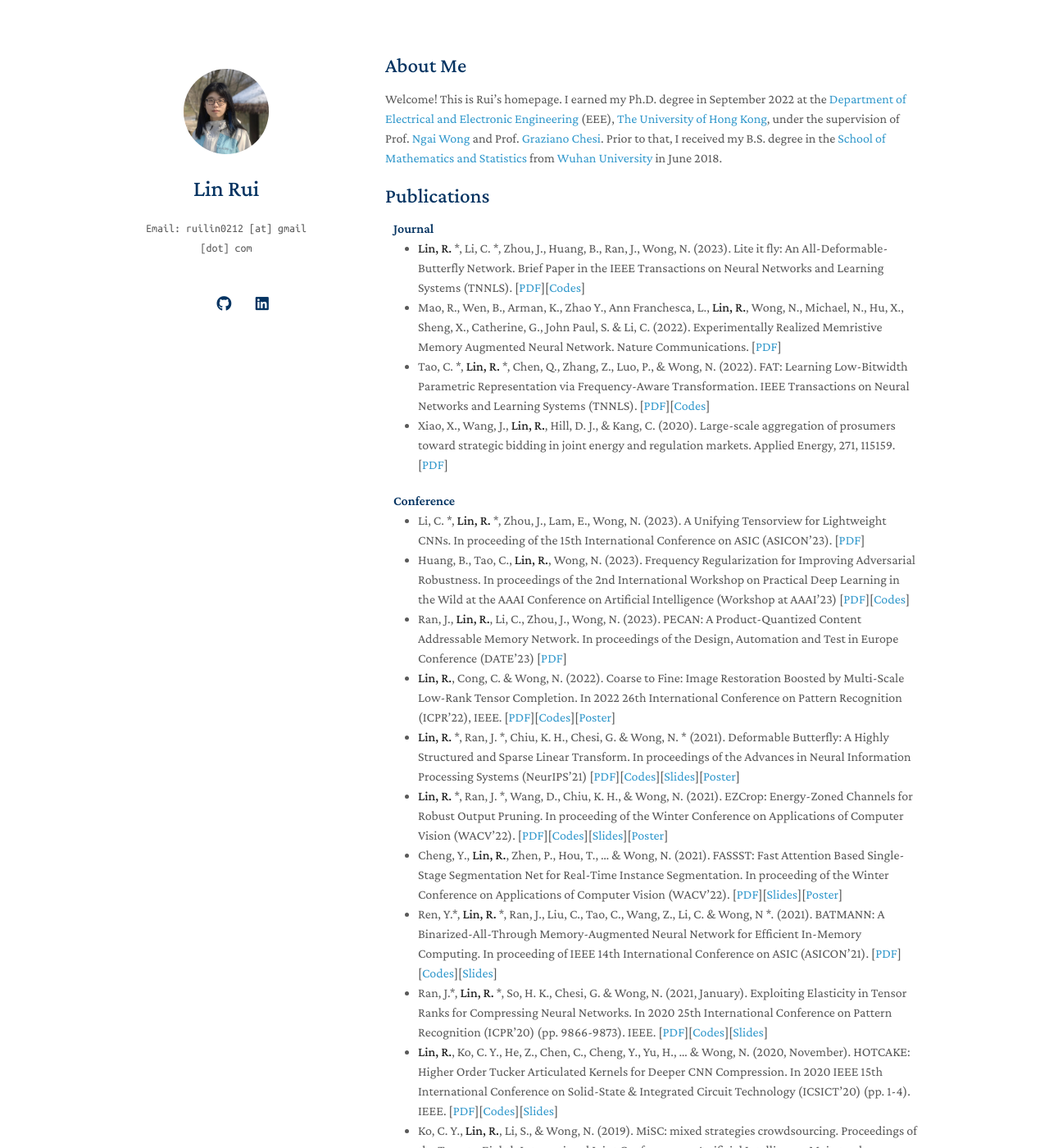
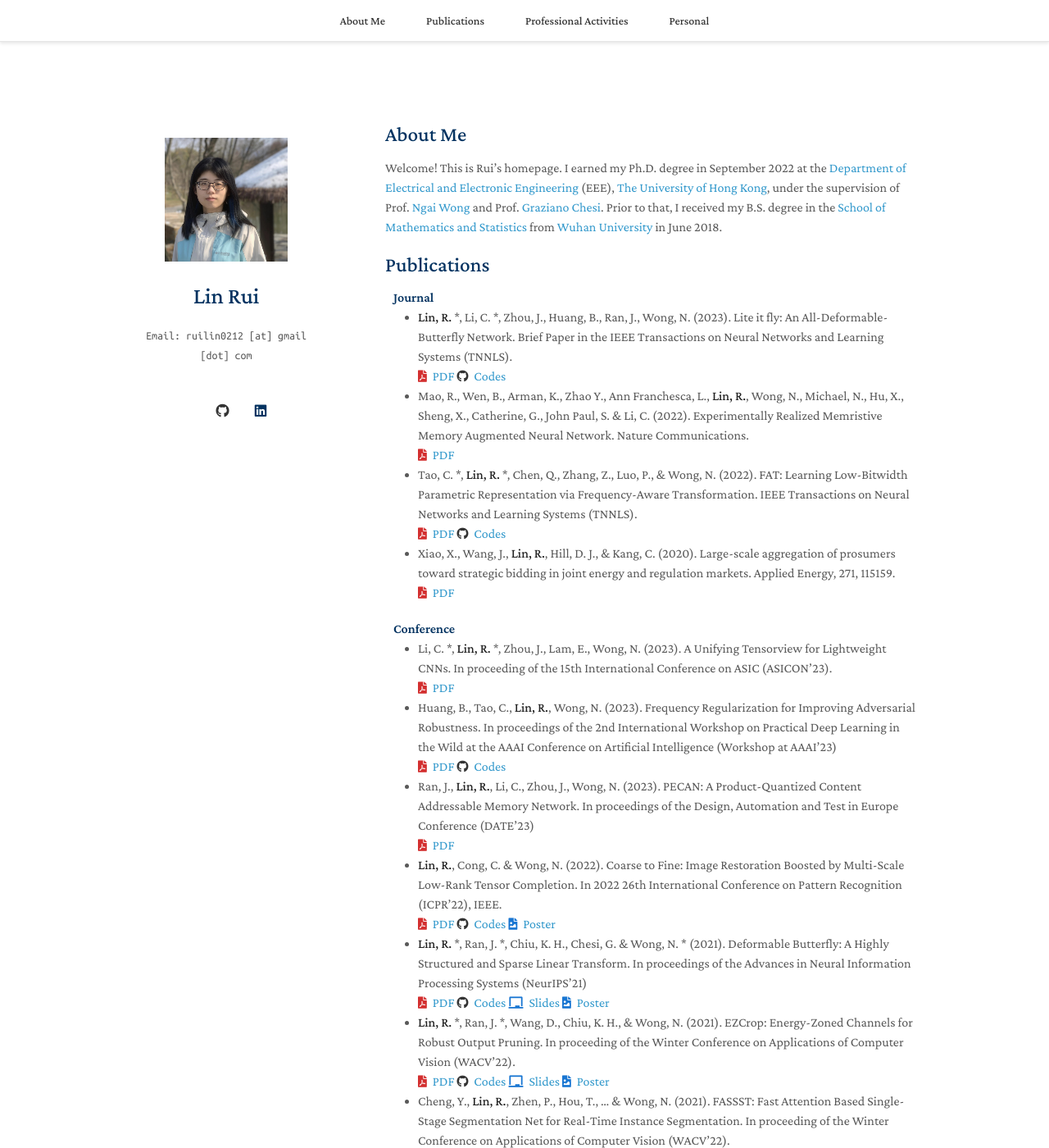
Before and after one commit to rlin27/rlin27.github.io, a Jekyll site: the page built from index.md, in a window 1280 px wide and 1400 px high. Shown: the whole window at 82% size. Built offline with Jekyll 4.4.1, drawn with Linux system fonts in a browser that asks for light colours; nearby versions of some CDN libraries; a style sheet for code colours, icons or effects is not loaded; our own code applies the rules of GitHub Pages for plain Markdown files; some of the changed text lies outside the part shown.

Commit message:
Add navigation bar, publication icons, and update avatar styling - Add top navigation bar with sections: About Me, Publications, Professional Activities, Personal - Add icons to publication links (PDF, Codes, Slides, Poster) - Update publication links to display on new line below paper titles - Change avatar from circular to square shape - Increase avatar size - Add smooth scrolling for navigation

```diff
--- a/_layouts/homepage.html
+++ b/_layouts/homepage.html
@@ -34,8 +34,22 @@
     <link rel="stylesheet" href="./assets/css/publications-no-dark-mode.css">
     {% endif %}
 
+    <style>
+      html {
+        scroll-behavior: smooth;
+      }
+    </style>
+
   </head>
   <body>
+    <nav class="main-nav">
+      <ul>
+        <li><a href="#about-me">About Me</a></li>
+        <li><a href="#publications">Publications</a></li>
+        <li><a href="#professional-activities">Professional Activities</a></li>
+        <li><a href="#personal">Personal</a></li>
+      </ul>
+    </nav>
     <div class="wrapper">
       <header>
 
--- a/_sass/minimal-light-no-dark-mode.scss
+++ b/_sass/minimal-light-no-dark-mode.scss
@@ -160,7 +160,7 @@ papertitle {
     }
 
     .image.avatar {
-      border-radius: 100%;
+      border-radius: 0;
     }
 
       .image.avatar:before {
@@ -168,8 +168,8 @@ papertitle {
       }
 
       .image.avatar img {
-        border-radius: 100%;
-        width: 45%;
+        border-radius: 0;
+        width: 65%;
         padding: 20px;
         // border: 1px solid #ddd;
         // padding: 3px;
@@ -178,7 +178,7 @@ papertitle {
 
     #header .image.avatar {
       margin: 0 0 1em 0;
-      width: 8.00em;
+      width: 12.00em;
     }
 
 h3, h4, h5, h6 {
@@ -235,6 +235,7 @@ a:hover small {
 .wrapper {
   width:960px;
   margin:0 auto;
+  padding-top: 60px;
 }
 
 blockquote {
@@ -287,7 +288,7 @@ header {
   float:left;
   position:fixed;
   -webkit-font-smoothing:subpixel-antialiased;
-  padding-top:4.0em;
+  padding-top:5.5em;
   text-align:center
 }
 
@@ -355,8 +356,62 @@ header ul a strong {
 section {
   width:650px;
   float:right;
-  padding-top:4.0em;
+  padding-top:5.5em;
   padding-bottom:50px;
+}
+
+.main-nav {
+  position: fixed;
+  top: 0;
+  left: 0;
+  right: 0;
+  width: 100%;
+  background-color: #fff;
+  border-bottom: 1px solid #e5e5e5;
+  z-index: 1000;
+  box-shadow: 0 2px 4px rgba(0,0,0,0.1);
+}
+
+.main-nav ul {
+  list-style: none;
+  margin: 0 auto;
+  padding: 0;
+  max-width: 960px;
+  display: flex;
+  justify-content: center;
+  align-items: center;
+  height: 50px;
+}
+
+.main-nav li {
+  margin: 0;
+  padding: 0;
+  border: none;
+  float: none;
+  width: auto;
+  height: auto;
+}
+
+.main-nav a {
+  display: block;
+  padding: 15px 25px;
+  color: #333;
+  text-decoration: none;
+  font-size: 14px;
+  font-weight: 500;
+  transition: color 0.3s ease, background-color 0.3s ease;
+  border-radius: 0;
+  line-height: 20px;
+  height: auto;
+}
+
+.main-nav a:hover {
+  color: #39c;
+  background-color: #f8f8f8;
+}
+
+.main-nav a:active {
+  background-color: #f0f0f0;
 }
 
 small {
@@ -420,8 +475,8 @@ footer {
 
 
    .image.avatar img {
-        border-radius: 100%;
-        width: 117px;
+        border-radius: 0;
+        width: 160px;
         padding:20px;
       }
   #head1o2 {
@@ -452,6 +507,17 @@ footer {
 
   }
 
+  .main-nav ul {
+    flex-wrap: wrap;
+    height: auto;
+    min-height: 50px;
+  }
+
+  .main-nav a {
+    padding: 12px 15px;
+    font-size: 13px;
+  }
+
   pre, code {
     word-wrap:normal;
   }
@@ -475,9 +541,28 @@ footer {
     width:33%;
   }
 
+  .main-nav ul {
+    flex-direction: column;
+    height: auto;
+  }
+
+  .main-nav li {
+    width: 100%;
+    border-bottom: 1px solid #e5e5e5;
+  }
+
+  .main-nav a {
+    padding: 12px 20px;
+    text-align: left;
+  }
+
+  .main-nav li:last-child {
+    border-bottom: none;
+  }
+
   .image.avatar img {
-      border-radius: 100%;
-      width: 95px;
+      border-radius: 0;
+      width: 130px;
       padding:20px;
   }
   #head1o2 {
@@ -509,6 +594,36 @@ footer {
   cursor: pointer;
 }
 
+/* Publication link icons styling */
+a i.fas, a i.fab {
+  margin-right: 4px;
+  font-size: 0.9em;
+}
+
+a i.fa-file-pdf {
+  color: #d32f2f;
+}
+
+a i.fab.fa-github {
+  color: #333;
+}
+
+a i.fa-file-image, a i.fa-chalkboard {
+  color: #1976d2;
+}
+
+a:hover i.fa-file-pdf {
+  color: #b71c1c;
+}
+
+a:hover i.fab.fa-github {
+  color: #000;
+}
+
+a:hover i.fa-file-image, a:hover i.fa-chalkboard {
+  color: #1565c0;
+}
+
 .bibref {
   font-size: 70%;
   margin-top: 10px;
--- a/_sass/minimal-light.scss
+++ b/_sass/minimal-light.scss
@@ -207,7 +207,7 @@ papertitle {
     }
 
     .image.avatar {
-      border-radius: 100%;
+      border-radius: 0;
     }
 
       .image.avatar:before {
@@ -215,8 +215,8 @@ papertitle {
       }
 
       .image.avatar img {
-        border-radius: 100%;
-        width: 45%;
+        border-radius: 0;
+        width: 65%;
         padding: 20px;
         // border: 1px solid #ddd;
         // padding: 3px;
@@ -225,7 +225,7 @@ papertitle {
 
     #header .image.avatar {
       margin: 0 0 1em 0;
-      width: 8.00em;
+      width: 12.00em;
     }
 
 h3, h4, h5, h6 {
@@ -298,6 +298,7 @@ a:hover small {
 .wrapper {
   width:960px;
   margin:0 auto;
+  padding-top: 60px;
 }
 
 blockquote {
@@ -360,7 +361,7 @@ header {
   float:left;
   position:fixed;
   -webkit-font-smoothing:subpixel-antialiased;
-  padding-top:4.0em;
+  padding-top:5.5em;
   text-align:center
 }
 
@@ -434,8 +435,88 @@ header ul a strong {
 section {
   width:650px;
   float:right;
-  padding-top:4.0em;
+  padding-top:5.5em;
   padding-bottom:50px;
+}
+
+.main-nav {
+  position: fixed;
+  top: 0;
+  left: 0;
+  right: 0;
+  width: 100%;
+  background-color: #fff;
+  border-bottom: 1px solid #e5e5e5;
+  z-index: 1000;
+  box-shadow: 0 2px 4px rgba(0,0,0,0.1);
+}
+
+@media (prefers-color-scheme: dark) {
+  .main-nav {
+    background-color: #1a1a1a;
+    border-bottom: 1px solid #333;
+  }
+}
+
+.main-nav ul {
+  list-style: none;
+  margin: 0 auto;
+  padding: 0;
+  max-width: 960px;
+  display: flex;
+  justify-content: center;
+  align-items: center;
+  height: 50px;
+}
+
+.main-nav li {
+  margin: 0;
+  padding: 0;
+  border: none;
+  float: none;
+  width: auto;
+  height: auto;
+}
+
+.main-nav a {
+  display: block;
+  padding: 15px 25px;
+  color: #333;
+  text-decoration: none;
+  font-size: 14px;
+  font-weight: 500;
+  transition: color 0.3s ease, background-color 0.3s ease;
+  border-radius: 0;
+  line-height: 20px;
+  height: auto;
+}
+
+@media (prefers-color-scheme: dark) {
+  .main-nav a {
+    color: #eeeff0;
+  }
+}
+
+.main-nav a:hover {
+  color: #39c;
+  background-color: #f8f8f8;
+}
+
+@media (prefers-color-scheme: dark) {
+  .main-nav a:hover {
+    color: #3eb7f0;
+    background-color: #2a2a2a;
+  }
+}
+
+.main-nav a:active {
+  background-color: #f0f0f0;
+}
+
+@media (prefers-color-scheme: dark) {
+  .main-nav a:active {
+    background-color: #333;
+  }
 }
 
 small {
@@ -499,8 +580,8 @@ footer {
 
 
    .image.avatar img {
-        border-radius: 100%;
-        width: 117px;
+        border-radius: 0;
+        width: 160px;
         padding:20px;
       }
   #head1o2 {
@@ -531,6 +612,17 @@ footer {
 
   }
 
+  .main-nav ul {
+    flex-wrap: wrap;
+    height: auto;
+    min-height: 50px;
+  }
+
+  .main-nav a {
+    padding: 12px 15px;
+    font-size: 13px;
+  }
+
   pre, code {
     word-wrap:normal;
   }
@@ -554,9 +646,34 @@ footer {
     width:33%;
   }
 
+  .main-nav ul {
+    flex-direction: column;
+    height: auto;
+  }
+
+  .main-nav li {
+    width: 100%;
+    border-bottom: 1px solid #e5e5e5;
+  }
+
+  @media (prefers-color-scheme: dark) {
+    .main-nav li {
+      border-bottom: 1px solid #333;
+    }
+  }
+
+  .main-nav a {
+    padding: 12px 20px;
+    text-align: left;
+  }
+
+  .main-nav li:last-child {
+    border-bottom: none;
+  }
+
   .image.avatar img {
-      border-radius: 100%;
-      width: 95px;
+      border-radius: 0;
+      width: 130px;
       padding:20px;
   }
   #head1o2 {
@@ -588,6 +705,62 @@ footer {
   cursor: pointer;
 }
 
+/* Publication link icons styling */
+a i.fas, a i.fab {
+  margin-right: 4px;
+  font-size: 0.9em;
+}
+
+a i.fa-file-pdf {
+  color: #d32f2f;
+}
+
+a i.fab.fa-github {
+  color: #333;
+}
+
+a i.fa-file-image, a i.fa-chalkboard {
+  color: #1976d2;
+}
+
+a:hover i.fa-file-pdf {
+  color: #b71c1c;
+}
+
+a:hover i.fab.fa-github {
+  color: #000;
+}
+
+a:hover i.fa-file-image, a:hover i.fa-chalkboard {
+  color: #1565c0;
+}
+
+@media (prefers-color-scheme: dark) {
+  a i.fa-file-pdf {
+    color: #ef5350;
+  }
+
+  a i.fab.fa-github {
+    color: #eeeff0;
+  }
+
+  a i.fa-file-image, a i.fa-chalkboard {
+    color: #64b5f6;
+  }
+
+  a:hover i.fa-file-pdf {
+    color: #e57373;
+  }
+
+  a:hover i.fab.fa-github {
+    color: #fff;
+  }
+
+  a:hover i.fa-file-image, a:hover i.fa-chalkboard {
+    color: #90caf9;
+  }
+}
+
 .bibref {
   font-size: 70%;
   margin-top: 10px;
--- a/index.md
+++ b/index.md
@@ -2,33 +2,33 @@
 layout: homepage
 ---
 
-## About Me
+<h2 id="about-me">About Me</h2>
 
 Welcome! This is Rui's homepage. I earned my Ph.D. degree in September 2022 at the [Department of Electrical and Electronic Engineering](https://www.eee.hku.hk/) (EEE), [The University of Hong Kong](https://www.hku.hk/), under the supervision of Prof. [Ngai Wong](https://www.eee.hku.hk/~nwong/) and Prof. [Graziano Chesi](https://www.eee.hku.hk/~chesi/). Prior to that, I received my B.S. degree in the [School of Mathematics and Statistics](http://maths.whu.edu.cn/Englishversion/) from [Wuhan University](https://en.whu.edu.cn/) in June 2018.
 
-## Publications
+<h2 id="publications">Publications</h2>
 <h4 style="margin:0 10px 0;">Journal</h4>
-+ **Lin, R.** *, Li, C. *, Zhou, J., Huang, B., Ran, J., Wong, N. (2023). Lite it fly: An All-Deformable-Butterfly Network. Brief Paper in the IEEE Transactions on Neural Networks and Learning Systems (TNNLS). [[PDF](https://arxiv.org/abs/2311.08125)][[Codes](https://github.com/jasonli0707/All-DeBut)]
-+ Mao, R., Wen, B., Arman, K., Zhao Y., Ann Franchesca, L., **Lin, R.**, Wong, N., Michael, N., Hu, X., Sheng, X., Catherine, G., John Paul, S. & Li, C. (2022). Experimentally Realized Memristive Memory Augmented Neural Network. Nature Communications. [[PDF](https://assets.researchsquare.com/files/rs-1821052/v1_covered.pdf?c=1657039003)]
-+ Tao, C. *, **Lin, R.** *, Chen, Q., Zhang, Z., Luo, P., & Wong, N. (2022). FAT: Learning Low-Bitwidth Parametric Representation via Frequency-Aware Transformation. IEEE Transactions on Neural Networks and Learning Systems (TNNLS). [[PDF](https://arxiv.org/abs/2102.07444)][[Codes](https://github.com/ChaofanTao/FAT_Quantization)]
-+ Xiao, X., Wang, J., **Lin, R.**, Hill, D. J., & Kang, C. (2020). Large-scale aggregation of prosumers toward strategic bidding in joint energy and regulation markets. Applied Energy, 271, 115159. [[PDF](https://www.sciencedirect.com/science/article/pii/S0306261920306711)]
++ **Lin, R.** *, Li, C. *, Zhou, J., Huang, B., Ran, J., Wong, N. (2023). Lite it fly: An All-Deformable-Butterfly Network. Brief Paper in the IEEE Transactions on Neural Networks and Learning Systems (TNNLS).<br>[<i class="fas fa-file-pdf"></i> PDF](https://arxiv.org/abs/2311.08125) [<i class="fab fa-github"></i> Codes](https://github.com/jasonli0707/All-DeBut)
++ Mao, R., Wen, B., Arman, K., Zhao Y., Ann Franchesca, L., **Lin, R.**, Wong, N., Michael, N., Hu, X., Sheng, X., Catherine, G., John Paul, S. & Li, C. (2022). Experimentally Realized Memristive Memory Augmented Neural Network. Nature Communications.<br>[<i class="fas fa-file-pdf"></i> PDF](https://assets.researchsquare.com/files/rs-1821052/v1_covered.pdf?c=1657039003)
++ Tao, C. *, **Lin, R.** *, Chen, Q., Zhang, Z., Luo, P., & Wong, N. (2022). FAT: Learning Low-Bitwidth Parametric Representation via Frequency-Aware Transformation. IEEE Transactions on Neural Networks and Learning Systems (TNNLS).<br>[<i class="fas fa-file-pdf"></i> PDF](https://arxiv.org/abs/2102.07444) [<i class="fab fa-github"></i> Codes](https://github.com/ChaofanTao/FAT_Quantization)
++ Xiao, X., Wang, J., **Lin, R.**, Hill, D. J., & Kang, C. (2020). Large-scale aggregation of prosumers toward strategic bidding in joint energy and regulation markets. Applied Energy, 271, 115159.<br>[<i class="fas fa-file-pdf"></i> PDF](https://www.sciencedirect.com/science/article/pii/S0306261920306711)
 
 <h4 style="margin:0 10px 0;">Conference</h4>
-+ Li, C. *, **Lin, R.** *, Zhou, J., Lam, E., Wong, N. (2023). A Unifying Tensorview for Lightweight CNNs. In proceeding of the 15th International Conference on ASIC (ASICON'23). [[PDF](https://arxiv.org/abs/2312.09922)]
-+ Huang, B., Tao, C., **Lin, R.**, Wong, N. (2023). Frequency Regularization for Improving Adversarial Robustness. In proceedings of the 2nd International Workshop on Practical Deep Learning in the Wild at the AAAI Conference on Artificial Intelligence (Workshop at AAAI'23) [[PDF](\files\pdf\AAAI2023_Workshop.pdf)][[Codes](https://github.com/Harr7y/FR)]
-+ Ran, J., **Lin, R.**, Li, C., Zhou, J., Wong, N. (2023). PECAN: A Product-Quantized Content Addressable Memory Network. In proceedings of the Design, Automation and Test in Europe Conference (DATE'23) [[PDF](\files\pdf\PECAN.pdf)]
-+ **Lin, R.**, Cong, C. & Wong, N. (2022). Coarse to Fine: Image Restoration Boosted by Multi-Scale Low-Rank Tensor Completion. In 2022 26th International Conference on Pattern Recognition (ICPR'22), IEEE.  [[PDF](\files\pdf\ICPR_2022_C2F.pdf)][[Codes](https://github.com/rlin27/C2FLRTC)][[Poster](\files\pdf\ICPR2022_ePoster.pdf)]
-+ **Lin, R.** *, Ran, J. *, Chiu, K. H., Chesi, G. & Wong, N. * (2021). Deformable Butterfly: A Highly Structured and Sparse Linear Transform. In proceedings of the Advances in Neural Information Processing Systems (NeurIPS'21) [[PDF](\files\pdf\DeBut_final.pdf)][[Codes](https://github.com/rlin27/DeBut)][[Slides](\files\slides\DeBut_Slides.pdf)][[Poster](\files\slides\DeBut_Poster.pdf)]
-+ **Lin, R.** *, Ran, J. *, Wang, D., Chiu, K. H., & Wong, N. (2021). EZCrop: Energy-Zoned Channels for Robust Output Pruning. In proceeding of the Winter Conference on Applications of Computer Vision (WACV'22). [[PDF](https://arxiv.org/abs/2105.03679)][[Codes](https://github.com/rlin27/EZCrop)][[Slides](\files\slides\EZCrop_Slides.pdf)][[Poster](\files\slides\EZCrop_Poster.pdf)]
-+ Cheng, Y., **Lin, R.**, Zhen, P., Hou, T., ... & Wong, N. (2021). FASSST: Fast Attention Based Single-Stage Segmentation Net for Real-Time Instance Segmentation. In proceeding of the Winter Conference on Applications of Computer Vision (WACV'22). [[PDF](\files\pdf\FASSST.pdf)][[Slides](\files\slides\FASSST_Slides.pdf)][[Poster](\files\slides\FASSST_Poster.pdf)]
-+ Ren, Y.*, **Lin, R.** *, Ran, J., Liu, C., Tao, C., Wang, Z., Li, C. & Wong, N *. (2021). BATMANN: A Binarized-All-Through Memory-Augmented Neural Network for Efficient In-Memory Computing. In proceeding of IEEE 14th International Conference on ASIC (ASICON'21). [[PDF](\files\pdf\ASICON2021__BATMANN.pdf)][[Codes](https://github.com/rlin27/BATMANN)][[Slides](\files\slides\BATMANN_Slides.pdf)]
-+ Ran, J.*, **Lin, R.** *, So, H. K., Chesi, G. & Wong, N. (2021, January). Exploiting Elasticity in Tensor Ranks for Compressing Neural Networks. In 2020 25th International Conference on Pattern Recognition (ICPR'20) (pp. 9866-9873). IEEE. [[PDF](https://arxiv.org/abs/2105.04218)][[Codes](https://github.com/rlin27/NRMF)][[Slides](\files\slides\NRMF.pdf)]
-+ **Lin, R.**, Ko, C. Y., He, Z., Chen, C., Cheng, Y., Yu, H., ... & Wong, N. (2020, November). HOTCAKE: Higher Order Tucker Articulated Kernels for Deeper CNN Compression. In 2020 IEEE 15th International Conference on Solid-State & Integrated Circuit Technology (ICSICT'20) (pp. 1-4). IEEE. [[PDF](https://arxiv.org/abs/2002.12663)][[Codes](https://github.com/rlin27/HOTCAKE)][[Slides](\files\slides\HOTCAKE.pdf)]
-+ Ko, C. Y., **Lin, R.**, Li, S., & Wong, N. (2019). MiSC: mixed strategies crowdsourcing. Proceedings of the Twenty-Eighth International Joint Conference on Artificial Intelligence Main track (IJCAI'19). Pages 1394-1400. [[PDF](\files\pdf\MiSC.pdf)][[Codes](https://github.com/rlin27/MiSC)][[Slides](\files\slides\IJCAI_Pre_v4.pdf)]
++ Li, C. *, **Lin, R.** *, Zhou, J., Lam, E., Wong, N. (2023). A Unifying Tensorview for Lightweight CNNs. In proceeding of the 15th International Conference on ASIC (ASICON'23).<br>[<i class="fas fa-file-pdf"></i> PDF](https://arxiv.org/abs/2312.09922)
++ Huang, B., Tao, C., **Lin, R.**, Wong, N. (2023). Frequency Regularization for Improving Adversarial Robustness. In proceedings of the 2nd International Workshop on Practical Deep Learning in the Wild at the AAAI Conference on Artificial Intelligence (Workshop at AAAI'23)<br>[<i class="fas fa-file-pdf"></i> PDF](\files\pdf\AAAI2023_Workshop.pdf) [<i class="fab fa-github"></i> Codes](https://github.com/Harr7y/FR)
++ Ran, J., **Lin, R.**, Li, C., Zhou, J., Wong, N. (2023). PECAN: A Product-Quantized Content Addressable Memory Network. In proceedings of the Design, Automation and Test in Europe Conference (DATE'23)<br>[<i class="fas fa-file-pdf"></i> PDF](\files\pdf\PECAN.pdf)
++ **Lin, R.**, Cong, C. & Wong, N. (2022). Coarse to Fine: Image Restoration Boosted by Multi-Scale Low-Rank Tensor Completion. In 2022 26th International Conference on Pattern Recognition (ICPR'22), IEEE.<br>[<i class="fas fa-file-pdf"></i> PDF](\files\pdf\ICPR_2022_C2F.pdf) [<i class="fab fa-github"></i> Codes](https://github.com/rlin27/C2FLRTC) [<i class="fas fa-file-image"></i> Poster](\files\pdf\ICPR2022_ePoster.pdf)
++ **Lin, R.** *, Ran, J. *, Chiu, K. H., Chesi, G. & Wong, N. * (2021). Deformable Butterfly: A Highly Structured and Sparse Linear Transform. In proceedings of the Advances in Neural Information Processing Systems (NeurIPS'21)<br>[<i class="fas fa-file-pdf"></i> PDF](\files\pdf\DeBut_final.pdf) [<i class="fab fa-github"></i> Codes](https://github.com/rlin27/DeBut) [<i class="fas fa-chalkboard"></i> Slides](\files\slides\DeBut_Slides.pdf) [<i class="fas fa-file-image"></i> Poster](\files\slides\DeBut_Poster.pdf)
++ **Lin, R.** *, Ran, J. *, Wang, D., Chiu, K. H., & Wong, N. (2021). EZCrop: Energy-Zoned Channels for Robust Output Pruning. In proceeding of the Winter Conference on Applications of Computer Vision (WACV'22).<br>[<i class="fas fa-file-pdf"></i> PDF](https://arxiv.org/abs/2105.03679) [<i class="fab fa-github"></i> Codes](https://github.com/rlin27/EZCrop) [<i class="fas fa-chalkboard"></i> Slides](\files\slides\EZCrop_Slides.pdf) [<i class="fas fa-file-image"></i> Poster](\files\slides\EZCrop_Poster.pdf)
++ Cheng, Y., **Lin, R.**, Zhen, P., Hou, T., ... & Wong, N. (2021). FASSST: Fast Attention Based Single-Stage Segmentation Net for Real-Time Instance Segmentation. In proceeding of the Winter Conference on Applications of Computer Vision (WACV'22).<br>[<i class="fas fa-file-pdf"></i> PDF](\files\pdf\FASSST.pdf) [<i class="fas fa-chalkboard"></i> Slides](\files\slides\FASSST_Slides.pdf) [<i class="fas fa-file-image"></i> Poster](\files\slides\FASSST_Poster.pdf)
++ Ren, Y.*, **Lin, R.** *, Ran, J., Liu, C., Tao, C., Wang, Z., Li, C. & Wong, N *. (2021). BATMANN: A Binarized-All-Through Memory-Augmented Neural Network for Efficient In-Memory Computing. In proceeding of IEEE 14th International Conference on ASIC (ASICON'21).<br>[<i class="fas fa-file-pdf"></i> PDF](\files\pdf\ASICON2021__BATMANN.pdf) [<i class="fab fa-github"></i> Codes](https://github.com/rlin27/BATMANN) [<i class="fas fa-chalkboard"></i> Slides](\files\slides\BATMANN_Slides.pdf)
++ Ran, J.*, **Lin, R.** *, So, H. K., Chesi, G. & Wong, N. (2021, January). Exploiting Elasticity in Tensor Ranks for Compressing Neural Networks. In 2020 25th International Conference on Pattern Recognition (ICPR'20) (pp. 9866-9873). IEEE.<br>[<i class="fas fa-file-pdf"></i> PDF](https://arxiv.org/abs/2105.04218) [<i class="fab fa-github"></i> Codes](https://github.com/rlin27/NRMF) [<i class="fas fa-chalkboard"></i> Slides](\files\slides\NRMF.pdf)
++ **Lin, R.**, Ko, C. Y., He, Z., Chen, C., Cheng, Y., Yu, H., ... & Wong, N. (2020, November). HOTCAKE: Higher Order Tucker Articulated Kernels for Deeper CNN Compression. In 2020 IEEE 15th International Conference on Solid-State & Integrated Circuit Technology (ICSICT'20) (pp. 1-4). IEEE.<br>[<i class="fas fa-file-pdf"></i> PDF](https://arxiv.org/abs/2002.12663) [<i class="fab fa-github"></i> Codes](https://github.com/rlin27/HOTCAKE) [<i class="fas fa-chalkboard"></i> Slides](\files\slides\HOTCAKE.pdf)
++ Ko, C. Y., **Lin, R.**, Li, S., & Wong, N. (2019). MiSC: mixed strategies crowdsourcing. Proceedings of the Twenty-Eighth International Joint Conference on Artificial Intelligence Main track (IJCAI'19). Pages 1394-1400.<br>[<i class="fas fa-file-pdf"></i> PDF](\files\pdf\MiSC.pdf) [<i class="fab fa-github"></i> Codes](https://github.com/rlin27/MiSC) [<i class="fas fa-chalkboard"></i> Slides](\files\slides\IJCAI_Pre_v4.pdf)
 
 \* Equal Authorship Statement
 
-## Professional Activities
+<h2 id="professional-activities">Professional Activities</h2>
 <h4 style="margin:0 10px 0;">Talks</h4>
 + An invited talk in Tsinghua University "[AI TIME](https://mp.weixin.qq.com/s/tqkOgA4G6ZwnoR7ecVGLPw)", Mar. 2022.
 + An invited seminar in AI Chip Center for Emerging Smart Systems [(ACCESS)](https://hkustcareers.ust.hk/ai-chip-center-for-emerging-smart-systems), Feb. 2022.
@@ -44,7 +44,7 @@ Welcome! This is Rui's homepage. I earned my Ph.D. degree in September 2022 at t
 + Part-time Research Assistant at the University of Hong Kong, dealing with additional projects, including my regular research tasks. (Jun. 2022 - Aug. 2022)
 + Contest Judge of [EDAthon'21](https://sites.google.com/view/ceda-hk/edathon-2021). (Aug. 2021)
 
-## Personal
+<h2 id="personal">Personal</h2>
 1. I value all my life moments, whether good or bad, depressing or joyful. I am big fan of journaling, and it is a habit I have maintained since I was in elementary school.
 2. I am a BIG fan of the movie series [*The Hobbit*](https://en.wikipedia.org/wiki/The_Hobbit_(film_series)) and [*The Lord of the Rings*](https://en.wikipedia.org/wiki/The_Lord_of_the_Rings_(film_series)), which set in the [fictional world of Middle-earth](https://en.wikipedia.org/wiki/Middle-earth_in_film). In particular, [Aragorn](https://en.wikipedia.org/wiki/Aragorn) is my favorite role, brave, tenacity, and loyal to friends.
 3. My leisure time is mainly spent on [Kindle](https://www.amazon.com/Kindle-eBooks/b?ie=UTF8&node=154606011), [Switch](https://www.nintendo.com/switch/) and working out. My favorite books so far are [*Ordinary World*](https://en.wikipedia.org/wiki/Ordinary_World_(novel)), and [*A Song of Ice and Fire*](https://en.wikipedia.org/wiki/A_Song_of_Ice_and_Fire). \\
```
